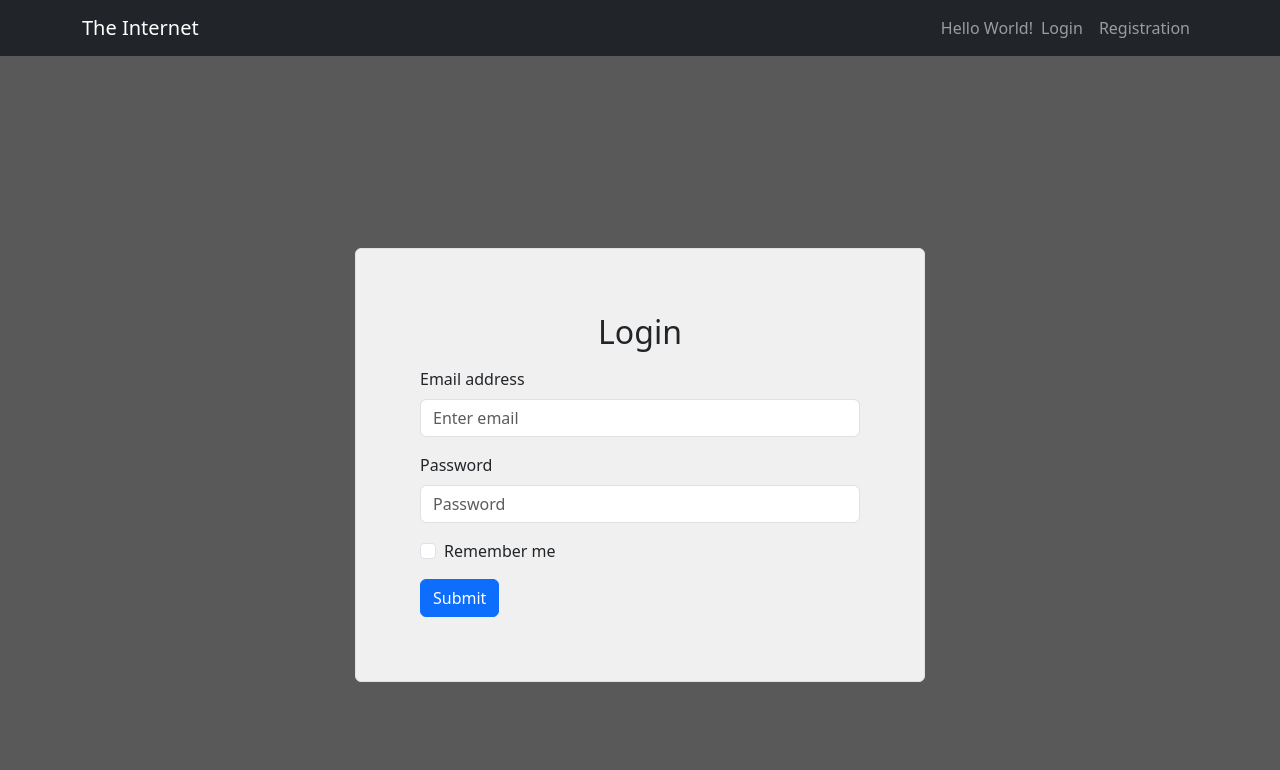
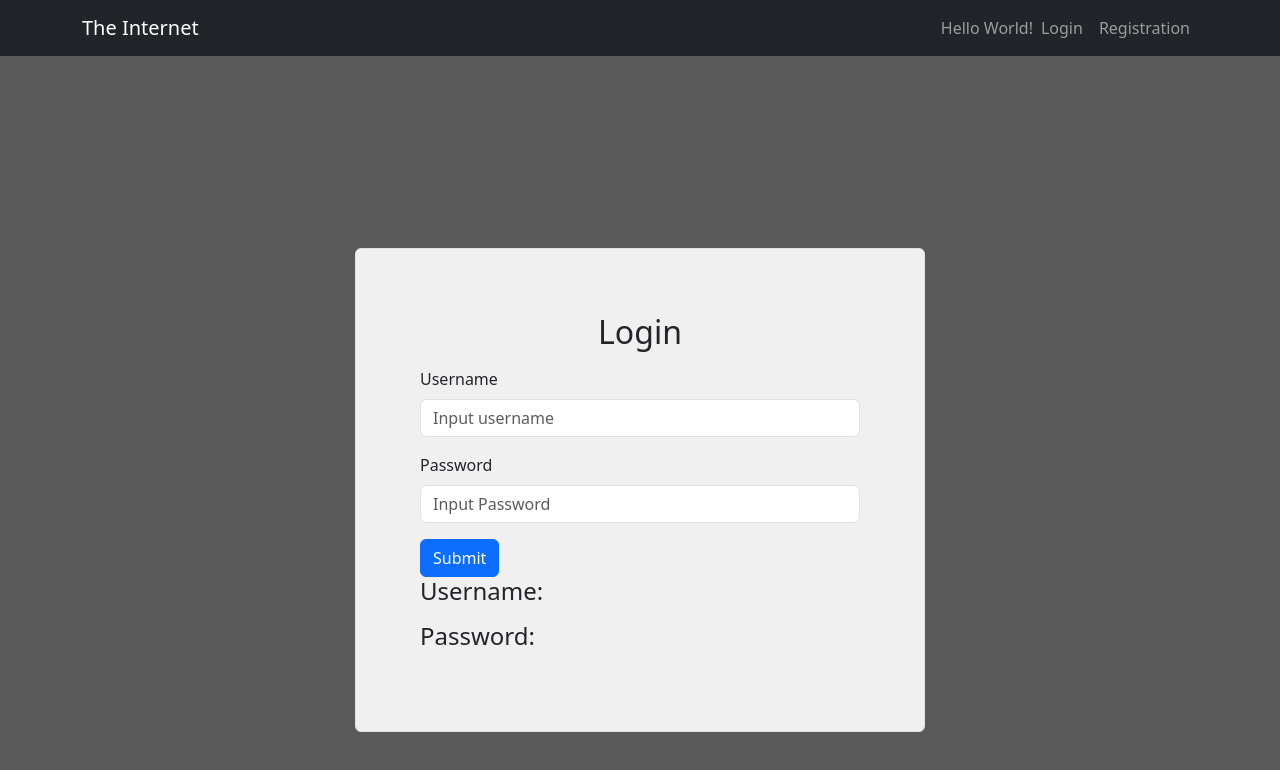
Before and after one commit to AmarilloShinLee/SYSARCH_First-Project, a React (Create React App) app: page /Login in a window 1280 px wide. Shown: the top 770 px of the page. Built offline with nearby package versions, Linux system fonts and the light colour scheme.

Commit message:
Machine problem No. 3

```diff
--- /dev/null
+++ b/src/components/Form.jsx
@@ -0,0 +1,70 @@
+import { useState } from 'react';
+import Row from 'react-bootstrap/esm/Row';
+import Col from 'react-bootstrap/esm/Col';
+import Button from 'react-bootstrap/Button';
+import Form from 'react-bootstrap/Form';
+
+const LoginComponent = () => {
+    const [username, setUsername] = useState('');
+    const [password, setPassword] = useState('');
+
+    const loginElements = [
+        {label: "Username", type: "text", placeholder: "Input username"},
+        {label: "Password", type: "password", placeholder: "Input Password"},
+    ]
+
+    function setValue(e, element) {
+        if (element.label == "Username")
+            setUsername(e.target.value)
+
+        if (element.label == "Password")
+            setPassword(e.target.value)
+    }
+
+    return(
+        <Form>
+            <Form.Group>
+                <Form.Label className="d-flex justify-content-center">
+                    <h2>Login</h2>
+                </Form.Label>
+            </Form.Group>
+
+            {loginElements.map((loginElement) => {
+                return(
+                    <Form.Group className="mb-3" controlId="formBasicEmail">
+                        <Form.Label>{loginElement.label}</Form.Label>
+                        <Form.Control type={loginElement.type} placeholder={loginElement.placeholder} onChange={(e) => setValue(e, loginElement)} />
+                    </Form.Group>
+                )
+            })}
+
+            <Row>
+                <Col>
+                <Button variant="primary" type="submit">
+                    Submit
+                </Button>
+                </Col>
+            </Row>
+
+            <Form.Group>
+                <h4>
+                    <Form.Label>Username: </Form.Label>
+                    {' '}
+                    <Form.Label>
+                        {username}
+                    </Form.Label>
+                </h4>
+                <h4>
+                    <Form.Label>Password: </Form.Label>
+                    {' '}
+                    <Form.Label>
+                        {password}
+                    </Form.Label>
+                </h4>
+            </Form.Group>
+
+        </Form>
+    );
+}
+
+export {LoginComponent}
--- a/src/pages/Login.jsx
+++ b/src/pages/Login.jsx
@@ -3,6 +3,7 @@ import Form from 'react-bootstrap/Form';
 import Container from 'react-bootstrap/esm/Container';
 import Row from 'react-bootstrap/esm/Row';
 import Col from 'react-bootstrap/esm/Col';
+import { LoginComponent } from '../components/Form';
 import '../NewStyle.css'
 
 function BasicExample() {
@@ -10,36 +11,7 @@ function BasicExample() {
     <Container className="">
         <Row className="d-flex justify-content-center">
             <Col xl="6" className="border rounded bg-container">
-                <Form>
-                    <Form.Group>
-                        <Form.Label className="d-flex justify-content-center">
-                            <h2>Login</h2>
-                        </Form.Label>
-                    </Form.Group>
-
-                    <Form.Group className="mb-3" controlId="formBasicEmail">
-                        <Form.Label>Email address</Form.Label>
-                        <Form.Control type="email" placeholder="Enter email" />
-                    </Form.Group>
-
-                    <Form.Group className="mb-3" controlId="formBasicPassword">
-                        <Form.Label>Password</Form.Label>
-                        <Form.Control type="password" placeholder="Password" />
-                    </Form.Group>
-
-                    <Form.Group className="mb-3" controlId="formBasicCheckbox">
-                        <Form.Check type="checkbox" label="Remember me" />
-                    </Form.Group>
-
-                    <Row>
-                        <Col>
-                        <Button variant="primary" type="submit">
-                            Submit
-                        </Button>
-                        </Col>
-                    </Row>
-
-                </Form>
+                <LoginComponent />
             </Col>
         </Row>
     </Container>
```
